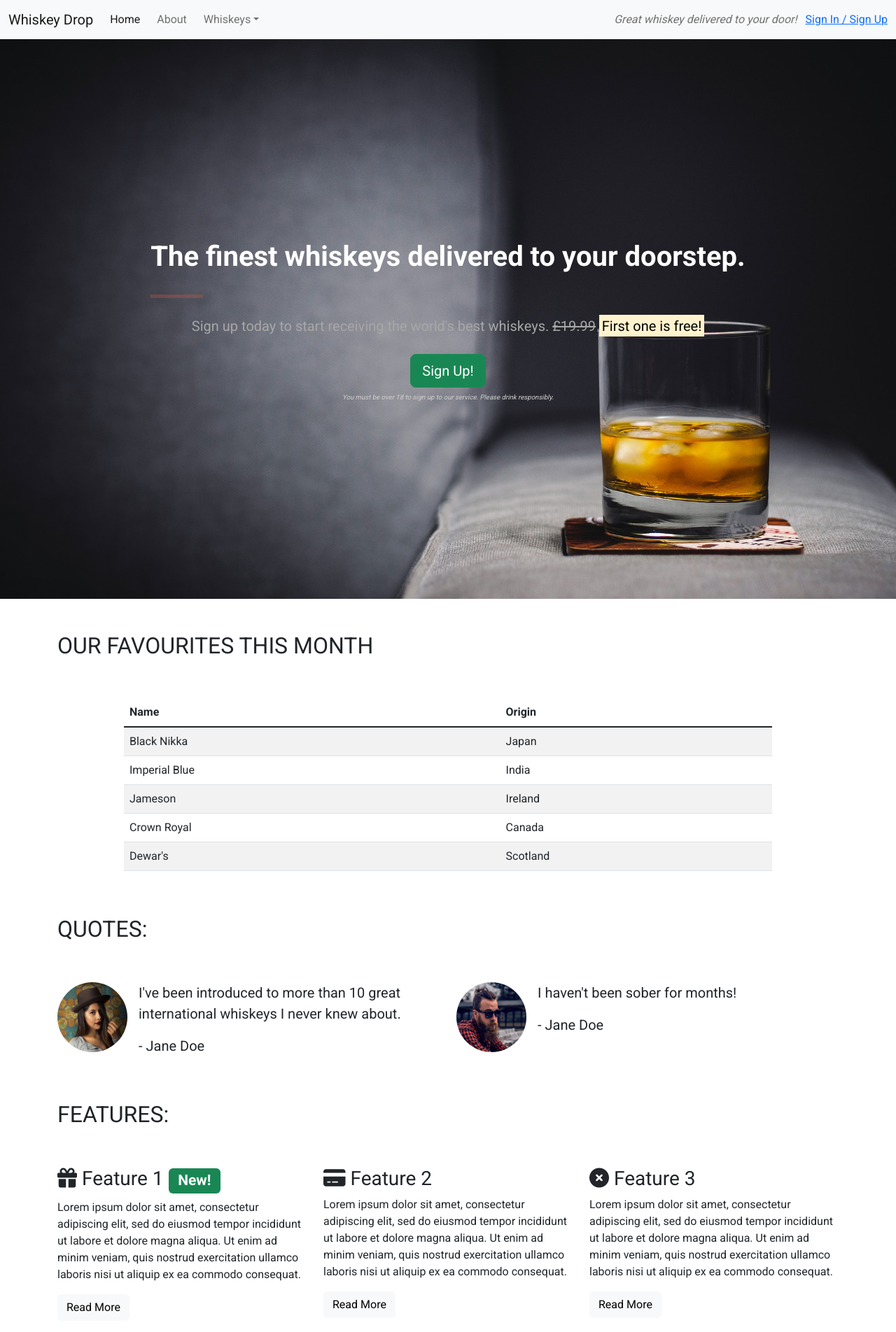
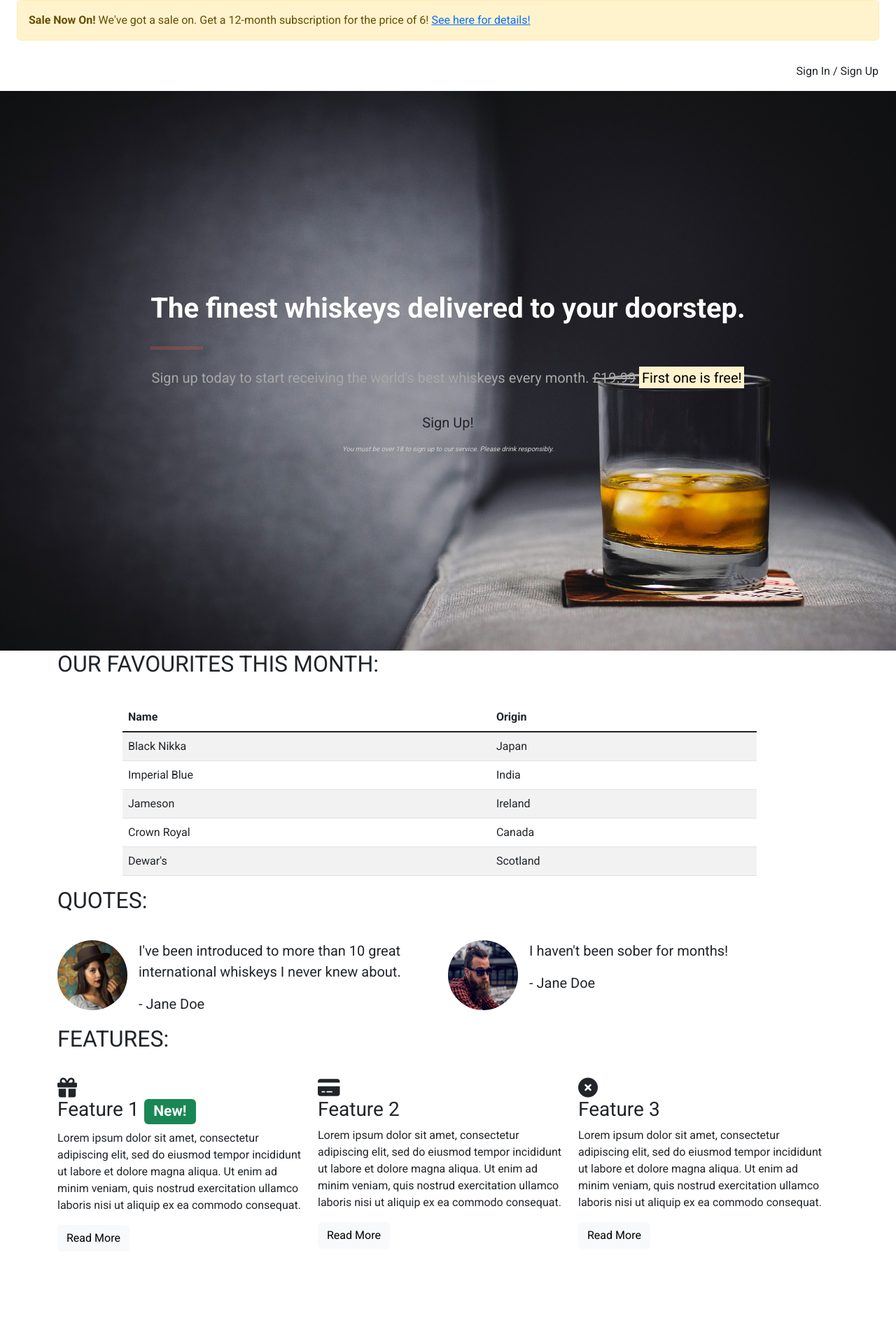
Before and after one commit to laurabolwell/whiskey-drop, a plain HTML site: page index.html in a window 1280 px wide. Shown: the whole page at 70% size. After the commit the page ends 1805 px from the top, so only its background shows below. Drawn offline with nearby package versions, Linux system fonts and the light colour scheme.

Commit message:
style changes

```diff
--- a/index.html
+++ b/index.html
@@ -16,8 +16,21 @@
 
 <body>
     <!-- nav -->
-    <nav class="navbar bg-light navbar-expand-sm">
-        <div class="container-fluid">
+    <div class="container-fluid navalert-container">
+        <!-- alert -->
+        <div class="container-fluid alert-container">
+            <div class="row d-none d-sm-block">
+                <div class="col-12">
+                    <div class="site-wide-alert alert alert-warning">
+                        <strong>Sale Now On!</strong> We've got a sale on. Get a 12-month subscription for the price of
+                        6!
+                        <a href="">See here for details!</a>
+                    </div>
+                </div>
+            </div>
+        </div>
+        <!--/.alert -->
+        <nav class="navbar navbar-dark navbar-expand-sm">
             <a class="navbar-brand" href="/">Whiskey Drop</a>
 
             <button class="navbar-toggler ms-auto" type="button" data-bs-toggle="collapse"
@@ -41,44 +54,31 @@
 
                         </ul>
                     </li>
-                    <li class="nav-item me-2 d-block d-md-none"><a href="/login" class="nav-link">Sign In / Sign Up</a>
+                    <li class="nav-item me-2 d-block d-md-none"><a href="/login" class="nav-link">Sign In / Sign
+                            Up</a>
                     </li>
                 </ul>
             </div>
             <div class="d-none d-md-block">
                 <span class="navbar-text my-auto me-2"><i>Great whiskey delivered to your door!</i></span>
-                <a href="/login">Sign In / Sign Up</a>
-            </div>
+                <a class=" btn btn--cta btn--red" href="/login">Sign In / Sign Up</a>
             </div>
         </nav>
         <!-- /.Nav -->
-
-    <!-- alert --
-    <div class="container alert-container">
-        <div class="row d-none d-sm-block">
-            <div class="col-12">
-                <div class="alert alert-warning">
-                    <strong>Sale Now On!</strong> We've got a sale on. Get a 12-month subscription for the price of 6!
-                    <a href="">See here for details!</a>
     </div>
-            </div>
-        </div>
-    </div>
-    !--/.alert -->
 
     <!-- callout -->
     <div class="container-fluid callout-container">
-        <div class="opaque-overlay"></div>
         <div class="row">
             <div class="col-12">
                 <section class="callout mt-4 p-5 text-center">
                     <h1 class="jumbotron-header">The finest whiskeys delivered to your doorstep.</h1>
                     <hr class="block-divider block-divider--orange">
-                    <p class="lead">Sign up today to start receiving the world's best whiskeys. <span
+                    <p class="lead">Sign up today to start receiving the world's best whiskeys every month. <span
                             class="d-inline d-lg-none"><br></span>
                         <s class="d-none d-sm-inline">£19.99</s> <strong><mark>First one is free!</mark></strong>
                     </p>
-                    <button type="button" class="btn btn-success btn-lg" data-bs-toggle="modal"
+                    <button type="button" class="btn btn-lg btn--cta btn--red" data-bs-toggle="modal"
                         data-bs-target="#signUpModal">Sign Up!</button>
                     <p class="text-muted"><small>You must be over 18 to sign up to our service. Please drink
                             responsibly.</small></p>
@@ -89,12 +89,13 @@
     <!-- /.callout -->
 
     <!-- monthly-favourites -->
-    <div class="container favourites-container">
+    <div class="container-wrapper">
+        <div class="container favourites-container content-container">
             <section class="monthly-favourites">
                 <div class="row">
-                <div class="col-12 my-5">
-                    <h2 class="text-uppercase">Our favourites this month</h2>
-                </div>
+                    <div class="col-12 page-header">
+                        <h2 class="text-uppercase">Our favourites this month:</h2>
+                        <hr class="block-divider block-divider--short" </div>
                     </div>
                     <div class="row">
                         <div class="col-10 offset-1">
@@ -132,22 +133,25 @@
                     </div>
             </section>
         </div>
+    </div>
     <!-- /.monthly-favourites-->
     <!-- quotes -->
-    <div class="container quotes-container">
+    <div class="container-wrapper container-wrapper--red">
+        <div class="container quotes-container content-container">
             <section class="quotes">
                 <div class="row">
-                <div class="col-12 my-5">
+                    <div class="col-12 page-header">
                         <h2 class="text-uppercase">Quotes:</h2>
-                </div>
+                        <hr class="block-divider block-divider--short block-divider--white" </div>
                     </div>
                     <div class="row">
                         <div class="col-12 col-md-6">
                             <div class="d-flex">
-                        <img src="images/girl-image.png" class="rounded-circle me-3 d-none d-sm-block" height="100"
-                            width="100">
+                                <img src="images/girl-image.png" class="rounded-circle me-3 d-none d-sm-block"
+                                    height="100" width="100">
                                 <blockquote class="blockquote">
-                            <p>I've been introduced to more than 10 great international whiskeys I never knew about.
+                                    <p>I've been introduced to more than 10 great international whiskeys I never knew
+                                        about.
                                     </p>
                                     <p>- Jane Doe</p>
                                 </blockquote>
@@ -155,8 +159,8 @@
                         </div>
                         <div class="col-12 col-md-6">
                             <div class="d-flex">
-                        <img src="images/guy-image.png" class="rounded-circle me-3 d-none d-sm-block" height="100"
-                            width="100">
+                                <img src="images/guy-image.png" class="rounded-circle me-3 d-none d-sm-block"
+                                    height="100" width="100">
                                 <blockquote class="blockquote">
                                     <p>I haven't been sober for months!</p>
                                     <p>- Jane Doe</p>
@@ -167,46 +171,58 @@
                     </div>
             </section>
         </div>
+    </div>
     <!-- /.quotes -->
     <!-- features -->
-    <div class="container features-container">
+    <div class="container-wrapper">
+        <div class="container features-container content-container">
             <section class="features">
                 <div class="row">
-                <div class="col-12 my-5">
+                    <div class="col-12 page-header">
                         <h2 class="text-uppercase">Features:</h2>
-                </div>
+                        <hr class="block-divider block-divider--short" </div>
                     </div>
                     <div class="row">
                         <div class="col-12 col-md-6 col-lg-4">
                             <div class="feature">
-                        <h3><i class="fa-solid fa-gift d-none d-sm-inline"></i> Feature 1 <span
+                                <h3><i class="fa-solid fa-gift d-none d-sm-block"></i> Feature 1 <span
                                         class="badge bg-success">New!</span></h3>
-                        <p>Lorem ipsum dolor sit amet, consectetur adipiscing elit, sed do eiusmod tempor incididunt ut
-                            labore et dolore magna aliqua. Ut enim ad minim veniam, quis nostrud exercitation ullamco
+                                <p>Lorem ipsum dolor sit amet, consectetur adipiscing elit, sed do eiusmod tempor
+                                    incididunt
+                                    ut
+                                    labore et dolore magna aliqua. Ut enim ad minim veniam, quis nostrud exercitation
+                                    ullamco
                                     laboris nisi ut aliquip ex ea commodo consequat.</p>
                                 <p><a class="btn btn-small btn-light" href="">Read More</a></p>
                             </div>
                         </div>
                         <div class="col-12 col-md-6 col-lg-4">
                             <div class="feature">
-                        <h3><i class="fa-solid fa-credit-card d-none d-sm-inline"></i> Feature 2</h3>
-                        <p>Lorem ipsum dolor sit amet, consectetur adipiscing elit, sed do eiusmod tempor incididunt ut
-                            labore et dolore magna aliqua. Ut enim ad minim veniam, quis nostrud exercitation ullamco
+                                <h3><i class="fa-solid fa-credit-card d-none d-sm-block"></i> Feature 2</h3>
+                                <p>Lorem ipsum dolor sit amet, consectetur adipiscing elit, sed do eiusmod tempor
+                                    incididunt
+                                    ut
+                                    labore et dolore magna aliqua. Ut enim ad minim veniam, quis nostrud exercitation
+                                    ullamco
                                     laboris nisi ut aliquip ex ea commodo consequat.</p>
                                 <p><a class="btn btn-small btn-light" href="">Read More</a></p>
                             </div>
                         </div>
                         <div class="col-12 d-md-none d-lg-block col-lg-4">
                             <div class="feature">
-                        <h3><i class="fa-solid fa-circle-xmark d-none d-sm-inline"></i> Feature 3</h3>
-                        <p>Lorem ipsum dolor sit amet, consectetur adipiscing elit, sed do eiusmod tempor incididunt ut
-                            labore et dolore magna aliqua. Ut enim ad minim veniam, quis nostrud exercitation ullamco
+                                <h3><i class="fa-solid fa-circle-xmark d-none d-sm-block"></i> Feature 3</h3>
+                                <p>Lorem ipsum dolor sit amet, consectetur adipiscing elit, sed do eiusmod tempor
+                                    incididunt
+                                    ut
+                                    labore et dolore magna aliqua. Ut enim ad minim veniam, quis nostrud exercitation
+                                    ullamco
                                     laboris nisi ut aliquip ex ea commodo consequat.</p>
                                 <p><a class="btn btn-small btn-light" href="">Read More</a></p>
                             </div>
                         </div>
                     </div>
             </section>
+        </div>
     </div>
     <!-- /.features -->
 
```
Lines whose indentation alone changed are shown as unchanged.
